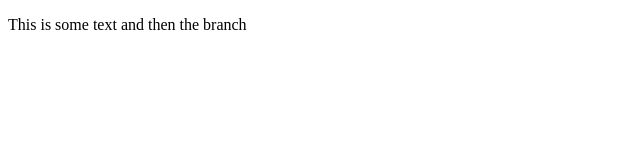
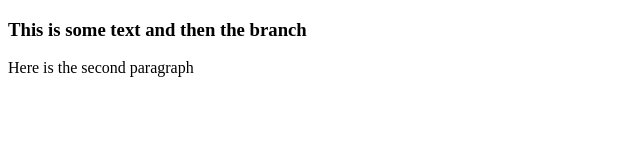
Before and after one commit to lynnlangit/YouTubeDemo, a plain HTML site: page HelloGitHub.html in a window 1280 px wide. Shown: the whole page, without its empty margins (0-640 px from the left). Drawn offline with Linux system fonts and the light colour scheme.

Commit message:
added some more text

```diff
--- a/HelloGitHub.html
+++ b/HelloGitHub.html
@@ -4,8 +4,13 @@
     <title>This is a demo for my YouTube</title>
 </head>
 <body>
- <p>
+<h3> <p>
    This is some text and then the branch
+   </p></h3>
+
+
+   <p>
+   Here is the second paragraph
   </p>
 </body>
 </html>
```
